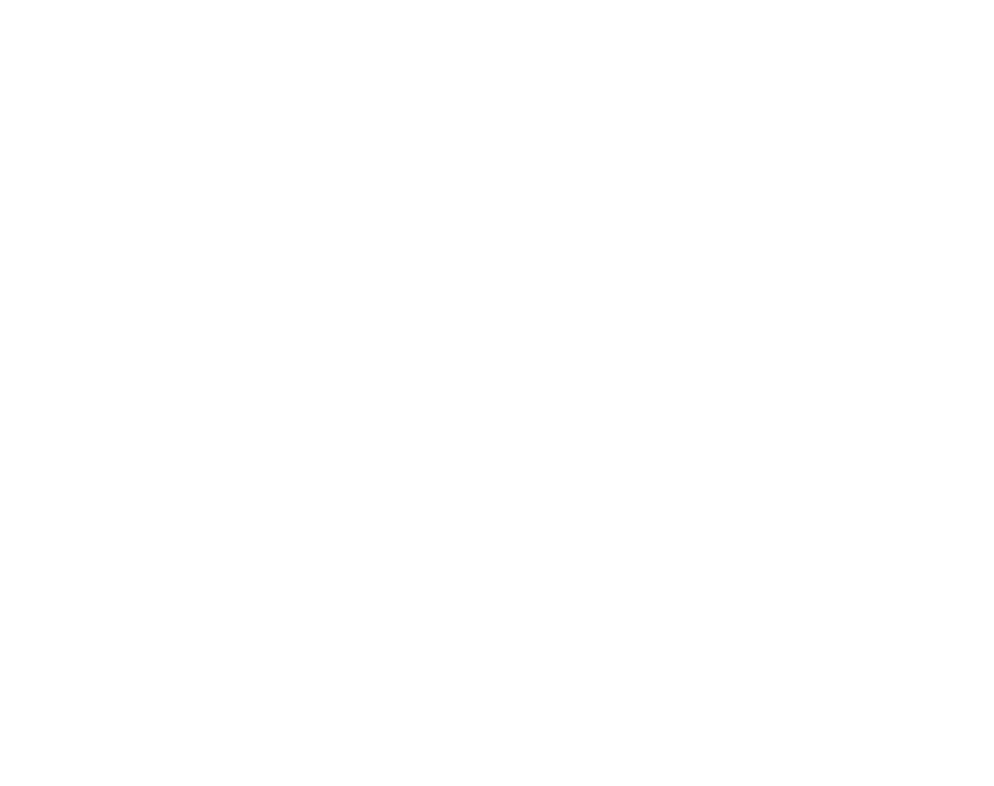
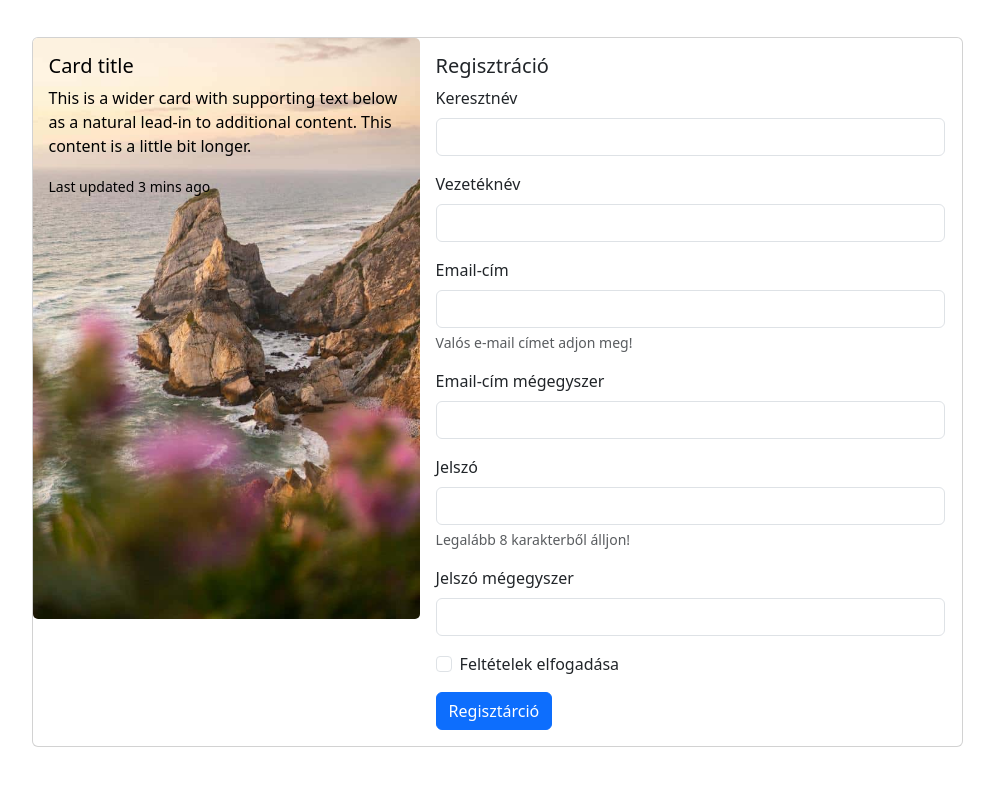
Before and after one commit to bottyanhammer/registration_app, a plain HTML site: page index.html in a window 1280 px wide. Shown: the whole page, without its empty margins (143-1137 px from the left). Drawn offline with nearby package versions, Linux system fonts and the light colour scheme.

Commit message:
Form kialakítása1

```diff
--- a/index.css
+++ b/index.css
@@ -0,0 +1,6 @@
+img{height: 100% !important;}
+
+.container{
+    height: 100vh;
+    display: flex; justify-content: center; align-items: center;
+}
--- a/index.html
+++ b/index.html
@@ -1,14 +1,82 @@
 <!DOCTYPE html>
 <html lang="en">
+
 <head>
     <meta charset="UTF-8">
     <meta name="viewport" content="width=device-width, initial-scale=1.0">
-    <link href="https://cdn.jsdelivr.net/npm/bootstrap@5.3.2/dist/css/bootstrap.min.css" rel="stylesheet" integrity="sha384-T3c6CoIi6uLrA9TneNEoa7RxnatzjcDSCmG1MXxSR1GAsXEV/Dwwykc2MPK8M2HN" crossorigin="anonymous">
-    <link rel="stylesheet" href="./style.css">
+    <link href="https://cdn.jsdelivr.net/npm/bootstrap@5.3.2/dist/css/bootstrap.min.css" rel="stylesheet"
+        integrity="sha384-T3c6CoIi6uLrA9TneNEoa7RxnatzjcDSCmG1MXxSR1GAsXEV/Dwwykc2MPK8M2HN" crossorigin="anonymous">
+    <link rel="stylesheet" href="./index.css">
     <script src="./index.js"></script>
     <title>Document</title>
 </head>
+
 <body>
+    <header></header>
+    <main>
+        <div class="container">
+            <div class="card content mb-3">
+                <div class="row g-0">
+                    <div class="col-md-5">
+                        <div class="card text-bg-light border-0">
+                            <img src="./img/pic1-min.jpg" class="card-img" alt="...">
+                            <div class="card-img-overlay">
+                                <h5 class="card-title">Card title</h5>
+                                <p class="card-text">This is a wider card with supporting text below as a natural
+                                    lead-in to additional content. This content is a little bit longer.</p>
+                                <p class="card-text"><small>Last updated 3 mins ago</small></p>
+                            </div>
+                        </div>
+                    </div>
+                    <div class="col-md-7">
+                        <div class="card-body">
+                            <h5 class="card-title">Regisztráció</h5>
+                            <p class="card-text" style="display: none;">This is a wider card with supporting text below
+                                as a natural lead-in to additional content. This content is a little bit longer.</p>
 
+                            <form>
+                                <div class="mb-3">
+                                    <label for="firstName" class="form-label">Keresztnév</label>
+                                    <input type="text" class="form-control" id="firstName">
+                                </div>
+                                <div class="mb-3">
+                                    <label for="lastName" class="form-label">Vezetéknév</label>
+                                    <input type="text" class="form-control" id="lastName">
+                                </div>
+                                <div class="mb-3">
+                                    <label for="emailTitle1" class="form-label">Email-cím</label>
+                                    <input type="email" class="form-control" id="emailTitle1"
+                                        aria-describedby="emailHelp">
+                                    <div id="emailHelp1" class="form-text">Valós e-mail címet adjon meg!</div>
+                                </div>
+                                <div class="mb-3">
+                                    <label for="emailTitle2" class="form-label">Email-cím mégegyszer</label>
+                                    <input type="email" class="form-control" id="emailTitle2"
+                                        aria-describedby="emailHelp">
+
+                                </div>
+                                <div class="mb-3">
+                                    <label for="password1" class="form-label">Jelszó</label>
+                                    <input type="password" class="form-control" id="password1">
+                                    <div id="passwdHelp" class="form-text">Legalább 8 karakterből álljon!</div>
+                                </div>
+                                <div class="mb-3">
+                                    <label for="password2" class="form-label">Jelszó mégegyszer</label>
+                                    <input type="password" class="form-control" id="password2">
+
+                                </div>
+                                <div class="mb-3 form-check">
+                                    <input type="checkbox" class="form-check-input" id="exampleCheck1">
+                                    <label class="form-check-label" for="exampleCheck1">Feltételek elfogadása</label>
+                                </div>
+                                <button type="submit" class="btn btn-primary">Regisztárció</button>
+                            </form>
+                        </div>
+                    </div>
+                </div>
+            </div>
+        </div>
+    </main>
 </body>
+
 </html>
```
Also changed, not shown: img/pic1-min.jpg (added), img/pic1.jpg (added).
